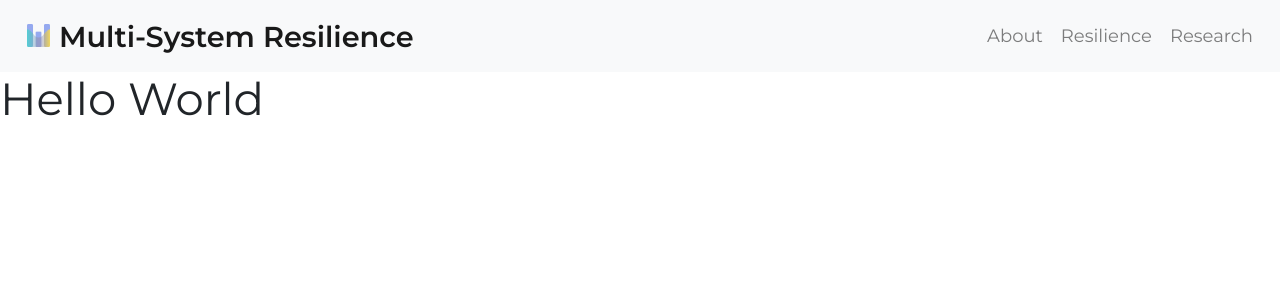
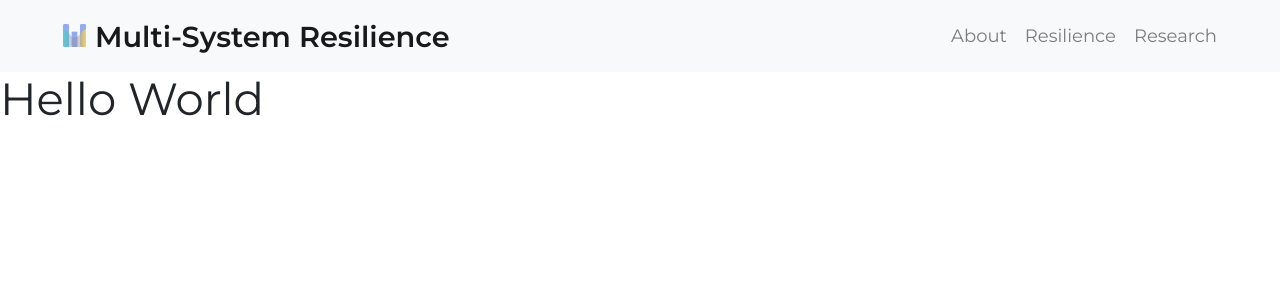
Before and after one commit to LemonFace0309/msmr, a Next.js app: page / in a window 1280 px wide. Shown: the top 300 px of the page. Built offline with nearby package versions, Linux system fonts and the light colour scheme.

Commit message:
added side spacing
I'm not completely sure but Bootstrap seems very limited in terms of custom padding... can do only p-5, rather than like, 160px or 8.5% width

```diff
--- a/components/Nav.js
+++ b/components/Nav.js
@@ -4,7 +4,7 @@ import { Navbar, Nav } from 'react-bootstrap'
 
 const MainNav = () => {
   return (
-    <Navbar bg="light" expand="lg">
+    <Navbar bg="light" expand="lg" className="px-5">
       <Navbar.Brand href="">
         <img
           src="/logo.png"
@@ -17,7 +17,7 @@ const MainNav = () => {
       <Navbar.Toggle aria-controls="basic-navbar-nav" />
       <Navbar.Collapse id="basic-navbar-nav">
         <Nav className="ml-auto">
-          <Nav.Link href="/about">About</Nav.Link>
+          <Nav.Link href="">About</Nav.Link>
           <Nav.Link href="">Resilience</Nav.Link>
           <Nav.Link href="">Research</Nav.Link>
         </Nav>
```
